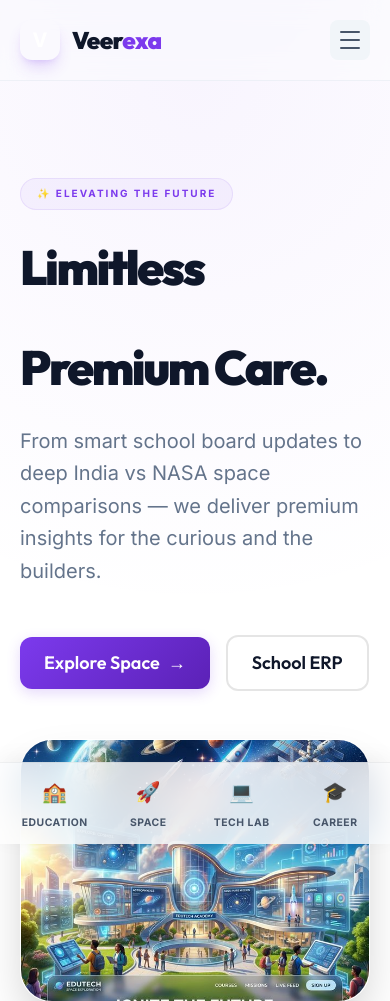
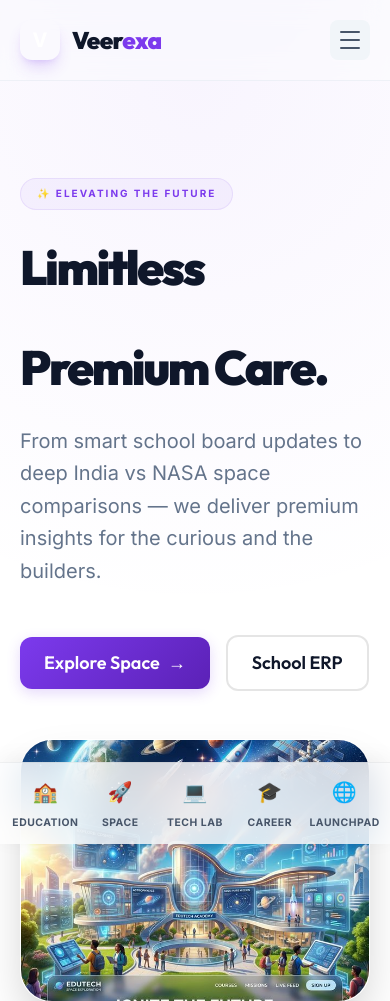
Before and after one commit to veerexa/vrx_blog, a website built with Vite: page index.html in a window 390 px wide. Shown: the top 1001 px of the page. Built offline with nearby package versions, Linux system fonts and the light colour scheme; no server answers.

Commit message:
udpated-inde

```diff
--- a/index.html
+++ b/index.html
@@ -68,6 +68,7 @@
         <a href="/tech/index.html" class="px-5 py-2 rounded-full text-sm font-medium text-slate-600 hover:text-[#7c3aed] hover:bg-[#7c3aed]/5 transition-all">Tech Lab</a>
         <a href="/inventory/index.html" class="px-5 py-2 rounded-full text-sm font-medium text-slate-600 hover:text-brand-violet hover:bg-brand-violet/5 transition-all">Inventory</a>
         <a href="/education/career-lab/index.html" class="px-5 py-2 rounded-full text-sm font-medium text-slate-600 hover:text-brand-violet hover:bg-brand-violet/5 transition-all">Career Lab</a>
+        <a href="/launchpad/index.html" class="px-5 py-2 rounded-full text-sm font-medium text-slate-600 hover:text-brand-violet hover:bg-brand-violet/5 transition-all">Launchpad</a>
       </nav>
 
       <div class="flex items-center gap-4">
@@ -347,6 +348,7 @@
             <li><a href="/education/career-lab/index.html" class="hover:text-brand-violet transition-colors">Career Lab</a></li>
             <li><a href="/tech/index.html" class="hover:text-brand-violet transition-colors">Tech Lab</a></li>
             <li><a href="/inventory/index.html" class="hover:text-brand-violet transition-colors">Inventory AI</a></li>
+            <li><a href="/launchpad/index.html" class="hover:text-brand-violet transition-colors">Launchpad Workspace</a></li>
           </ul>
         </div>
         <div>
@@ -395,6 +397,10 @@
         <span class="icon">🎓</span>
         <span>Career</span>
       </a>
+      <a href="/launchpad/index.html" class="mobile-nav-item">
+        <span class="icon">🌐</span>
+        <span>Launchpad</span>
+      </a>
     </div>
   </nav>
 
```
